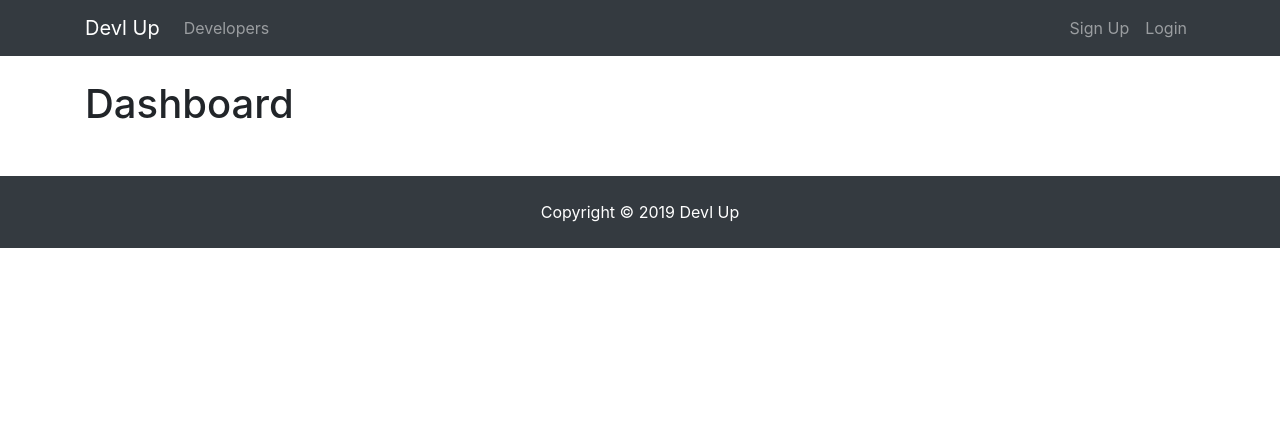
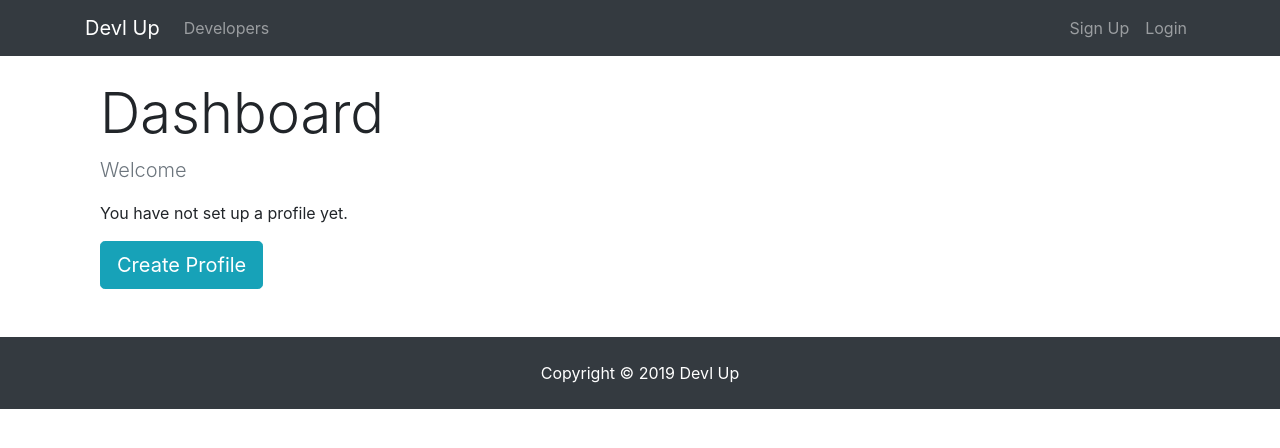
Before and after one commit to malachimccormick/socialProject, a React (Create React App) app in the folder client/: page /dashboard in a window 1280 px wide. Shown: the top 448 px of the page. Built offline with nearby package versions, Linux system fonts and the light colour scheme; no server answers.

Commit message:
protecting routes

```diff
--- /dev/null
+++ b/client/src/components/common/spinner.js
@@ -0,0 +1,14 @@
+import React from "react";
+import spinner from "./spinner.gif";
+
+export default () => {
+  return (
+    <div>
+      <img
+        src={spinner}
+        style={{ width: "200px", margin: "auto", display: "block" }}
+        alt="Loading..."
+      />
+    </div>
+  );
+};
--- a/client/src/components/dashboard/Dashboard.js
+++ b/client/src/components/dashboard/Dashboard.js
@@ -1,22 +1,66 @@
 import React, { Component } from "react";
+import { Link } from "react-router-dom";
 import PropTypes from "prop-types";
 import { connect } from "react-redux";
 import { getCurrentProfile } from "../../actions/profileActions";
+import Spinner from "../common/spinner";
 
 class Dashboard extends Component {
   componentDidMount() {
     this.props.getCurrentProfile();
   }
   render() {
+    const { user } = this.props.auth;
+    const { profile, loading } = this.props.profile;
+
+    let dashboardContent;
+
+    if (profile === null || loading) {
+      dashboardContent = <Spinner />;
+    } else {
+      // Check if logged in user has profile data
+      if (Object.keys(profile).length > 0) {
+        dashboardContent = <h4>Display Profile</h4>;
+      } else {
+        // User is logged in with no profile
+        dashboardContent = (
+          <div>
+            <p className="lead text-muted">Welcome {user.name}</p>
+            <p>You have not set up a profile yet.</p>
+            <Link to="/create-profile" className="btn btn-lg btn-info">
+              Create Profile
+            </Link>
+          </div>
+        );
+      }
+    }
     return (
-      <div>
-        <h1>Dashboard </h1>
+      <div className="dashboard">
+        <div className="container">
+          <div className="row">
+            <div className="col-md-12">
+              <h1 className="display-4">Dashboard</h1>
+              {dashboardContent}
+            </div>
+          </div>
+        </div>
       </div>
     );
   }
 }
 
+const mapStateToProps = state => ({
+  profile: state.profile,
+  auth: state.auth
+});
+
+Dashboard.propTypes = {
+  getCurrentProfile: PropTypes.func.isRequired,
+  auth: PropTypes.object.isRequired,
+  profile: PropTypes.object.isRequired
+};
+
 export default connect(
-  null,
+  mapStateToProps,
   { getCurrentProfile }
 )(Dashboard);
```
Also changed, not shown: client/src/actions/profileActions.js (+1 -6 lines), client/src/components/common/spinner.gif (added), 1 other file (tests, documents, lock files or other folders).
